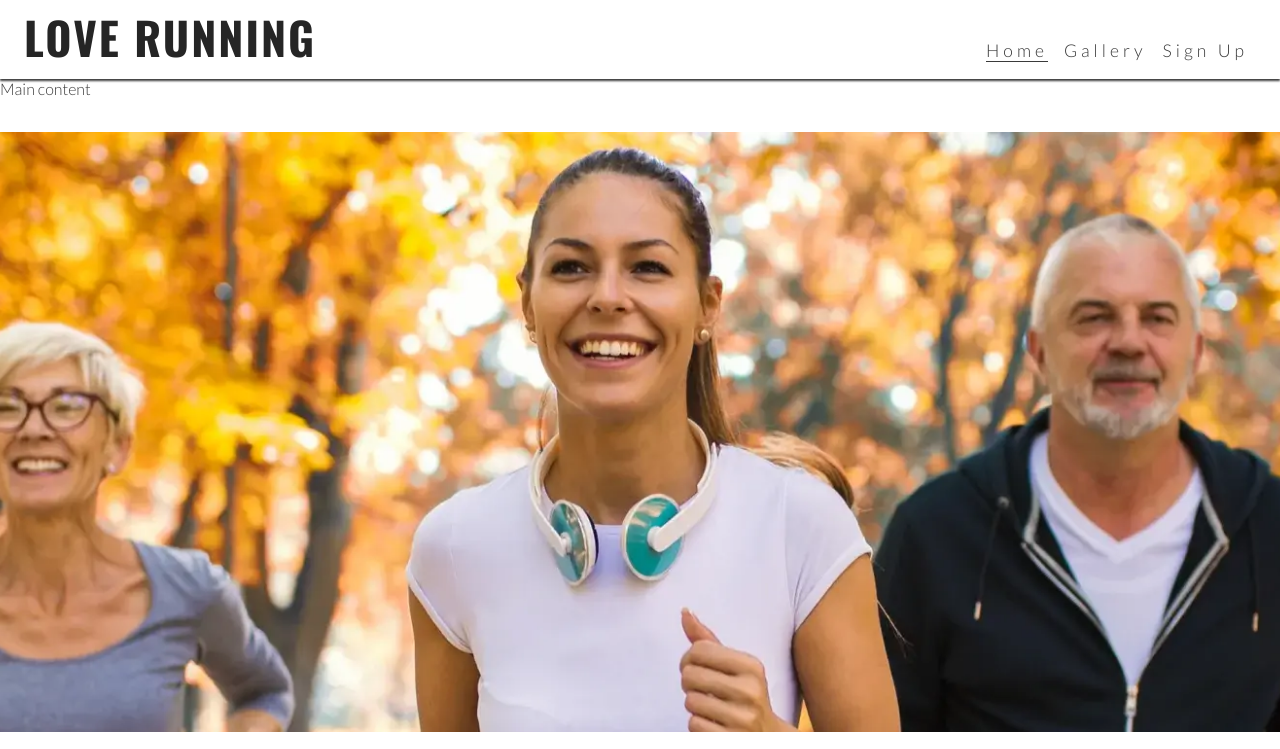
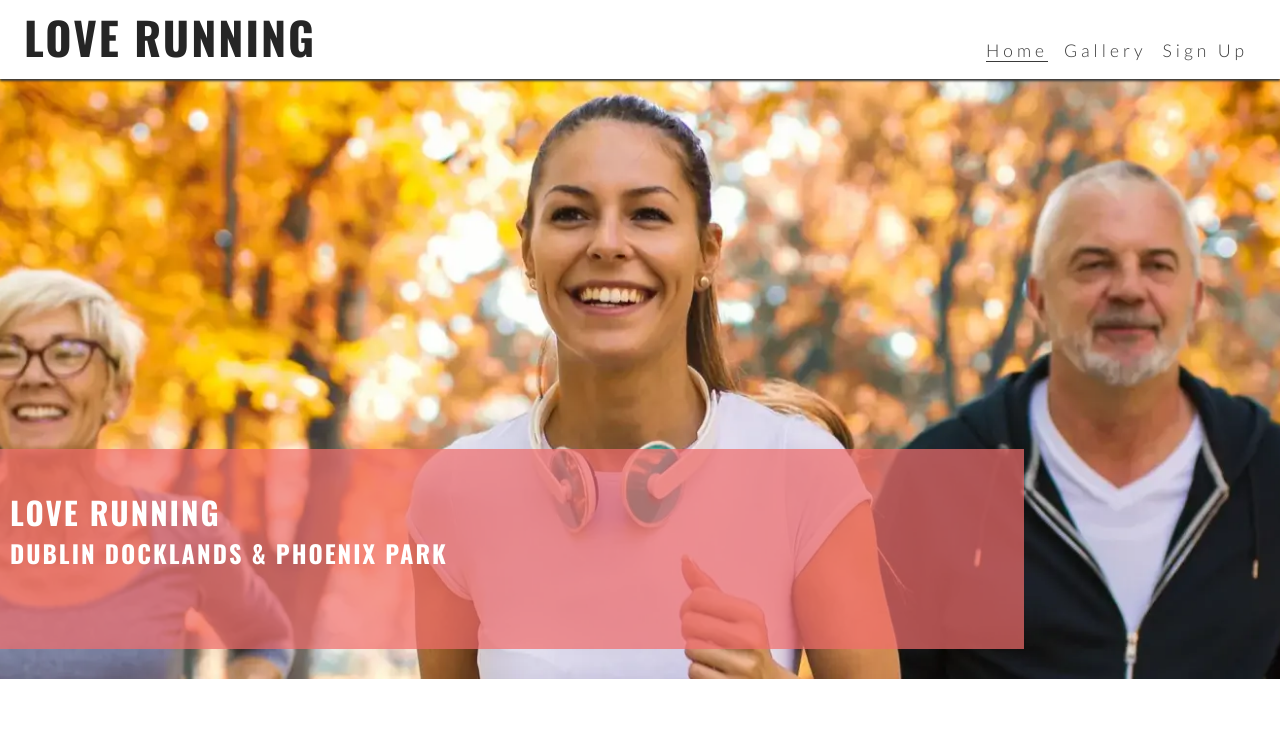
Before and after one commit to GeorgeBarh/love-running-project, a plain HTML site: page index.html in a window 1280 px wide. Shown: the top 749 px of the page. Drawn offline with nearby package versions, Linux system fonts and the light colour scheme.

Commit message:
Add cover text with club name and locations

```diff
--- a/assets/css/style.css
+++ b/assets/css/style.css
@@ -18,6 +18,14 @@ body {
     font-family: 'Lato', sans-serif;
 }
 
+
+h1,h2,h3 {
+    font-family: 'Oswald', sans-serif;
+    text-transform: uppercase;
+    letter-spacing: 2px;
+    color: #252525;
+}
+
 /* Header */
 header {
     background-color: #ffffff;
@@ -36,12 +44,6 @@ header a {
     color: inherit;
 }
 
-h1 {
-    font-family: 'Oswald', sans-serif;
-    text-transform: uppercase;
-    letter-spacing: 2px;
-    color: #252525;
-}
 
 #menu {
     font-size: 110%;
@@ -94,6 +96,24 @@ main {
     height: 600px;
     width: 100%;
 background: url(../images/hero-image.webp) no-repeat center center/cover;
+position: relative;
+}
+
+
+#cover-text {
+    /* Final rgba sets the opacity so it is semi-transparent*/
+    background-color: rgba(241, 109, 107, 0.7);
+    font-size: 130%;
+    position: absolute;
+    bottom: 30px;
+    width: 80%;
+    min-height: 200px;
+    padding-top: 40px;
+    padding-left: 10px;
+}
+
+#cover-text > h2, h3 {
+    color: #ffffff;
 }
 
 /* Footer */
@@ -120,6 +140,13 @@ background: url(../images/hero-image.webp) no-repeat center center/cover;
         box-shadow: none;
         width: fit-content;
         padding-right: 1rem;
+
+        /*Hero*/
+        #cover-text {
+            width: 300px;
+            right: 50px;
+        }
+
     }
 
     #menu {
--- a/index.html
+++ b/index.html
@@ -39,8 +39,15 @@
     </header>
 
     <!-- Main content -->
-    <main>Main content</main>
-    <section id="hero"></section>
+    <main>
+        <section id="hero">
+            <div id="cover-text">
+                <h2>Love Running</h2>
+                <h3>Dublin Docklands & Phoenix Park</h3>
+
+            </div>
+        </section>
+    </main>
 
     <!-- Footer -->
     <footer>
```
